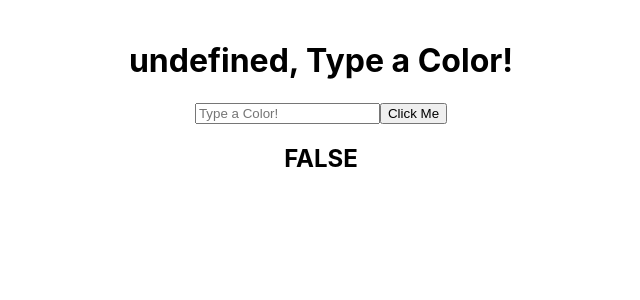
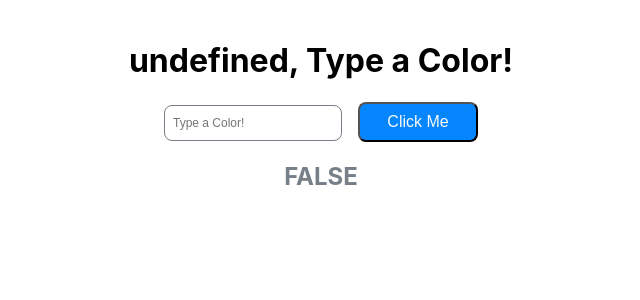
Before and after one commit to cattmampbell/reacting-to-react, a React (Create React App) app: page / in a window 1280 px wide. Shown: the top 300 px of the page, without its empty margins (319-959 px from the left). Built offline with nearby package versions, Linux system fonts and the light colour scheme.

Commit message:
Added styling for <h2> elements via index.css file.

```diff
--- a/src/index.css
+++ b/src/index.css
@@ -16,3 +16,32 @@ code {
   display: inline;
   margin-left: 50%;
 }
+
+input,
+button {
+  padding: .5rem;
+  border-radius: .5rem;
+}
+
+input {
+  width: 10rem;
+  height: 1.15rem;
+  border-color: rgb(119, 128, 136);
+  border-style: solid;
+  border-width: 1px;
+  font-size: .75rem;
+}
+
+button {
+  margin-left: 1rem;
+  background-color: rgb(5, 134, 255);
+  font-size: 1rem;
+  color: rgb(248, 249, 250);
+  width: 7.5rem;
+  height: 2.5rem;
+  box-shadow: 0px;
+}
+
+h2 {
+  color: rgb(119, 128, 136);
+}
```
